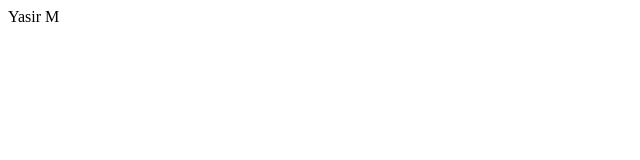
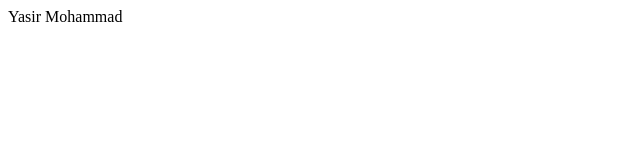
Before and after one commit to yasir-nextleap/fwdf-learn-github, a plain HTML site: page index.html in a window 1280 px wide. Shown: the full height of the page, 0-640 px from the left. Drawn offline with Linux system fonts and the light colour scheme.

Commit message:
Adding full second name

```diff
--- a/index.html
+++ b/index.html
@@ -1,5 +1,5 @@
 <html>
 <body>
- <div>Yasir M</div>
+ <div>Yasir Mohammad</div>
 </body>
 </html>
```
